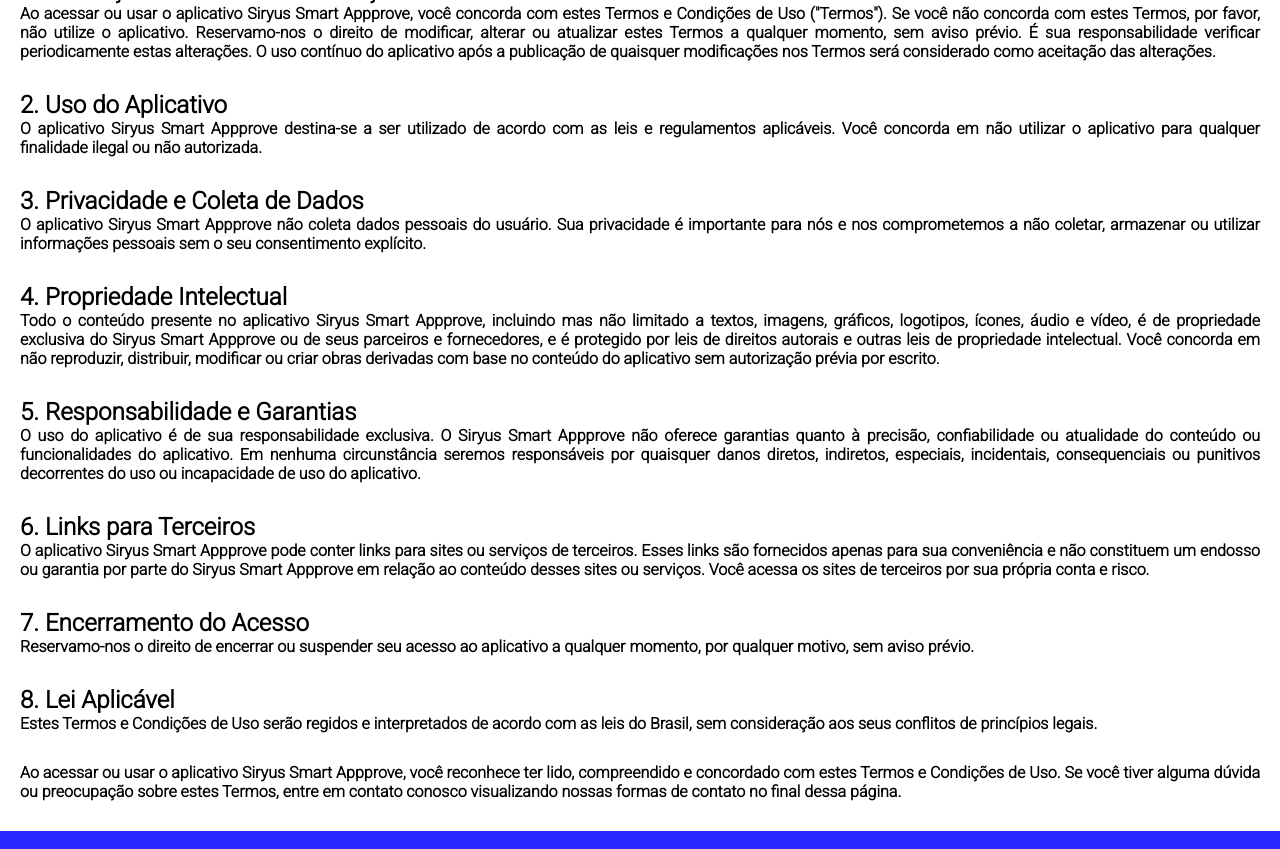
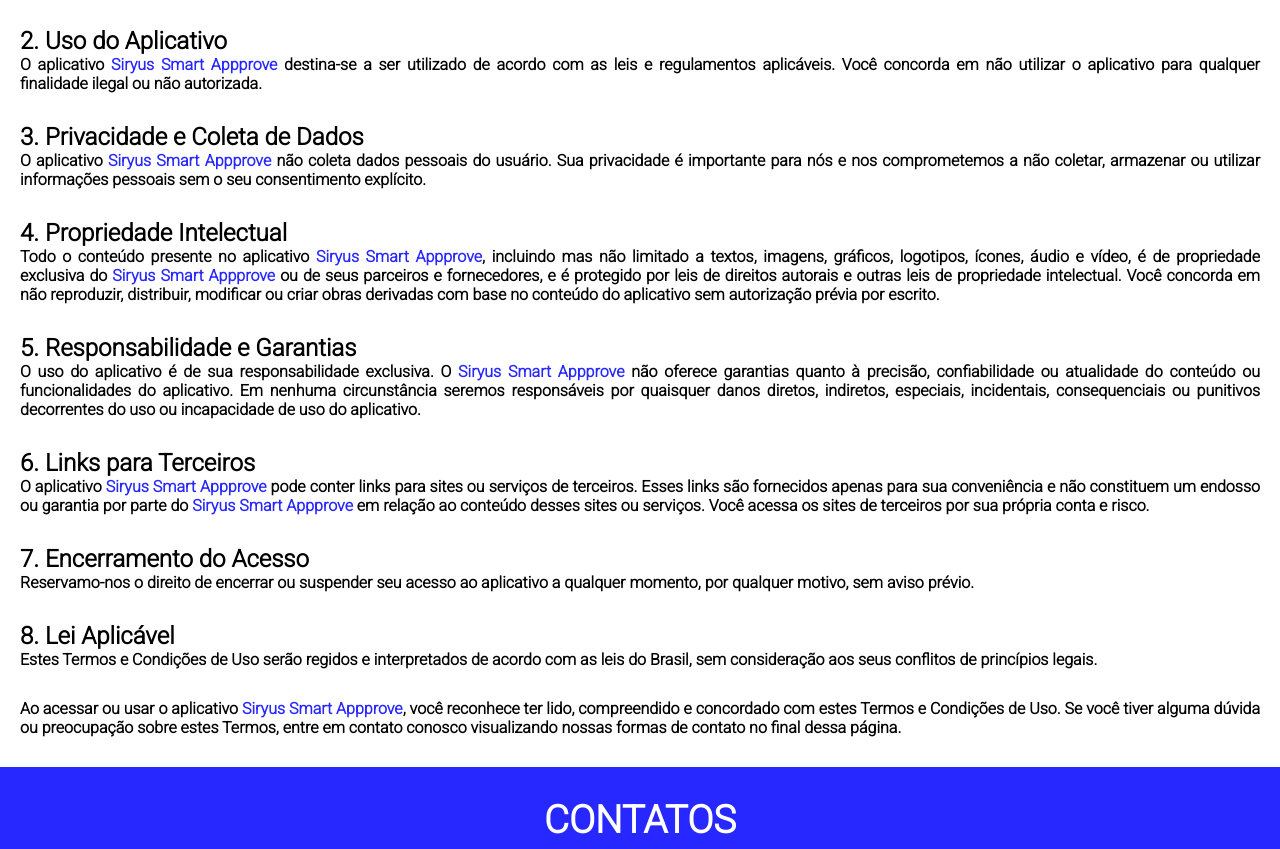
Before and after one commit to andrecosta02/siteLGPD, a plain HTML site: page index.html in a window 1280 px wide. Shown: the part 358-1207 px from the top of the page. Drawn offline with nearby package versions, Linux system fonts and the light colour scheme.

Commit message:
alteração do tamanho da logo e palavras em destaque

```diff
--- a/index.html
+++ b/index.html
@@ -20,27 +20,27 @@
 
             <h2>1. Aceitação dos Termos e Condições</h2>
 
-            <p>Ao acessar ou usar o aplicativo Siryus Smart Appprove, você concorda com estes Termos e Condições de Uso ("Termos"). Se você não concorda com estes Termos, por favor, não utilize o aplicativo. Reservamo-nos o direito de modificar, alterar ou atualizar estes Termos a qualquer momento, sem aviso prévio. É sua responsabilidade verificar periodicamente estas alterações. O uso contínuo do aplicativo após a publicação de quaisquer modificações nos Termos será considerado como aceitação das alterações.</p>
+            <p>Ao acessar ou usar o aplicativo <span>Siryus Smart Appprove</span>, você concorda com estes Termos e Condições de Uso ("Termos"). Se você não concorda com estes Termos, por favor, não utilize o aplicativo. Reservamo-nos o direito de modificar, alterar ou atualizar estes Termos a qualquer momento, sem aviso prévio. É sua responsabilidade verificar periodicamente estas alterações. O uso contínuo do aplicativo após a publicação de quaisquer modificações nos Termos será considerado como aceitação das alterações.</p>
 
             <h2>2. Uso do Aplicativo</h2>
 
-            <p>O aplicativo Siryus Smart Appprove destina-se a ser utilizado de acordo com as leis e regulamentos aplicáveis. Você concorda em não utilizar o aplicativo para qualquer finalidade ilegal ou não autorizada.</p>
+            <p>O aplicativo <span>Siryus Smart Appprove</span> destina-se a ser utilizado de acordo com as leis e regulamentos aplicáveis. Você concorda em não utilizar o aplicativo para qualquer finalidade ilegal ou não autorizada.</p>
 
             <h2>3. Privacidade e Coleta de Dados</h2>
 
-            <p>O aplicativo Siryus Smart Appprove não coleta dados pessoais do usuário. Sua privacidade é importante para nós e nos comprometemos a não coletar, armazenar ou utilizar informações pessoais sem o seu consentimento explícito.</p>
+            <p>O aplicativo <span>Siryus Smart Appprove</span> não coleta dados pessoais do usuário. Sua privacidade é importante para nós e nos comprometemos a não coletar, armazenar ou utilizar informações pessoais sem o seu consentimento explícito.</p>
 
             <h2>4. Propriedade Intelectual</h2>
 
-            <p>Todo o conteúdo presente no aplicativo Siryus Smart Appprove, incluindo mas não limitado a textos, imagens, gráficos, logotipos, ícones, áudio e vídeo, é de propriedade exclusiva do Siryus Smart Appprove ou de seus parceiros e fornecedores, e é protegido por leis de direitos autorais e outras leis de propriedade intelectual. Você concorda em não reproduzir, distribuir, modificar ou criar obras derivadas com base no conteúdo do aplicativo sem autorização prévia por escrito.</p>
+            <p>Todo o conteúdo presente no aplicativo <span>Siryus Smart Appprove</span>, incluindo mas não limitado a textos, imagens, gráficos, logotipos, ícones, áudio e vídeo, é de propriedade exclusiva do <span>Siryus Smart Appprove</span> ou de seus parceiros e fornecedores, e é protegido por leis de direitos autorais e outras leis de propriedade intelectual. Você concorda em não reproduzir, distribuir, modificar ou criar obras derivadas com base no conteúdo do aplicativo sem autorização prévia por escrito.</p>
 
             <h2>5. Responsabilidade e Garantias</h2>
 
-            <p>O uso do aplicativo é de sua responsabilidade exclusiva. O Siryus Smart Appprove não oferece garantias quanto à precisão, confiabilidade ou atualidade do conteúdo ou funcionalidades do aplicativo. Em nenhuma circunstância seremos responsáveis por quaisquer danos diretos, indiretos, especiais, incidentais, consequenciais ou punitivos decorrentes do uso ou incapacidade de uso do aplicativo.</p>
+            <p>O uso do aplicativo é de sua responsabilidade exclusiva. O <span>Siryus Smart Appprove</span> não oferece garantias quanto à precisão, confiabilidade ou atualidade do conteúdo ou funcionalidades do aplicativo. Em nenhuma circunstância seremos responsáveis por quaisquer danos diretos, indiretos, especiais, incidentais, consequenciais ou punitivos decorrentes do uso ou incapacidade de uso do aplicativo.</p>
 
             <h2>6. Links para Terceiros</h2>
 
-            <p>O aplicativo Siryus Smart Appprove pode conter links para sites ou serviços de terceiros. Esses links são fornecidos apenas para sua conveniência e não constituem um endosso ou garantia por parte do Siryus Smart Appprove em relação ao conteúdo desses sites ou serviços. Você acessa os sites de terceiros por sua própria conta e risco.</p>
+            <p>O aplicativo <span>Siryus Smart Appprove</span> pode conter links para sites ou serviços de terceiros. Esses links são fornecidos apenas para sua conveniência e não constituem um endosso ou garantia por parte do <span>Siryus Smart Appprove</span> em relação ao conteúdo desses sites ou serviços. Você acessa os sites de terceiros por sua própria conta e risco.</p>
 
             <h2>7. Encerramento do Acesso</h2>
 
@@ -50,7 +50,7 @@
 
             <p>Estes Termos e Condições de Uso serão regidos e interpretados de acordo com as leis do Brasil, sem consideração aos seus conflitos de princípios legais.</p>
 
-            <p>Ao acessar ou usar o aplicativo Siryus Smart Appprove, você reconhece ter lido, compreendido e concordado com estes Termos e Condições de Uso. Se você tiver alguma dúvida ou preocupação sobre estes Termos, entre em contato conosco visualizando nossas formas de contato no final dessa página.</p>
+            <p>Ao acessar ou usar o aplicativo <span>Siryus Smart Appprove</span>, você reconhece ter lido, compreendido e concordado com estes Termos e Condições de Uso. Se você tiver alguma dúvida ou preocupação sobre estes Termos, entre em contato conosco visualizando nossas formas de contato no final dessa página.</p>
         </article>
     </main>
 
--- a/style.css
+++ b/style.css
@@ -22,7 +22,7 @@ img {
     /* top: 3px;
     left: 3px;
     position: absolute; */
-    height: 20vw;
+    height: 15vw;
 }
 
 main {
@@ -32,6 +32,10 @@ main {
 
 main > article > p {
     margin-bottom: 30px;
+}
+
+span {
+    color: #2727ff;
 }
 
 footer {
```
